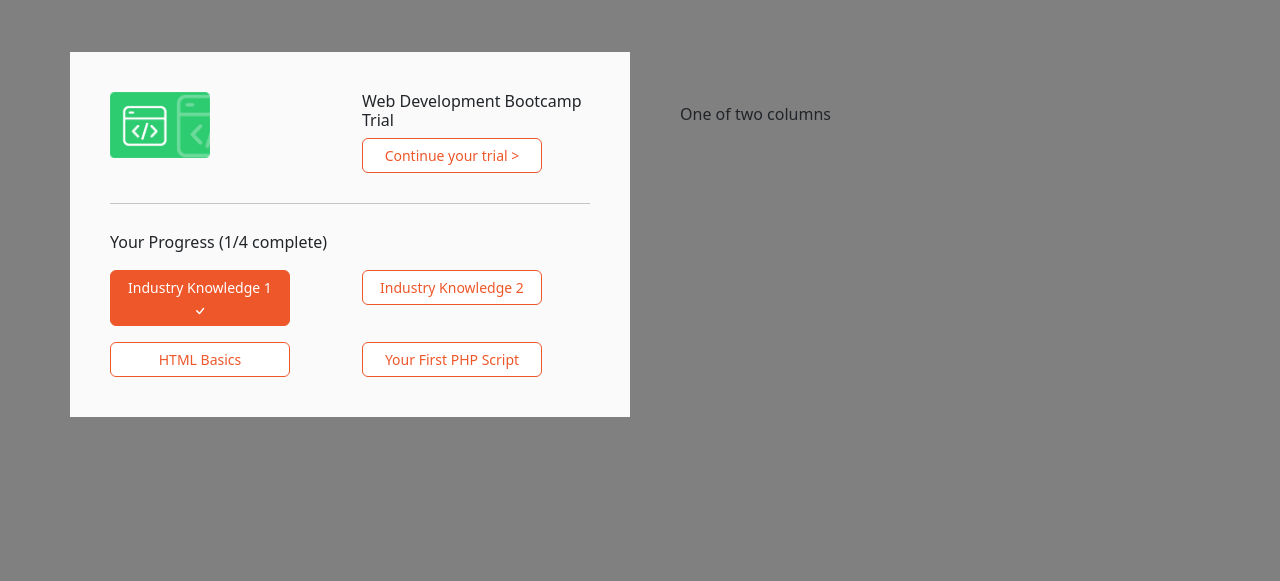
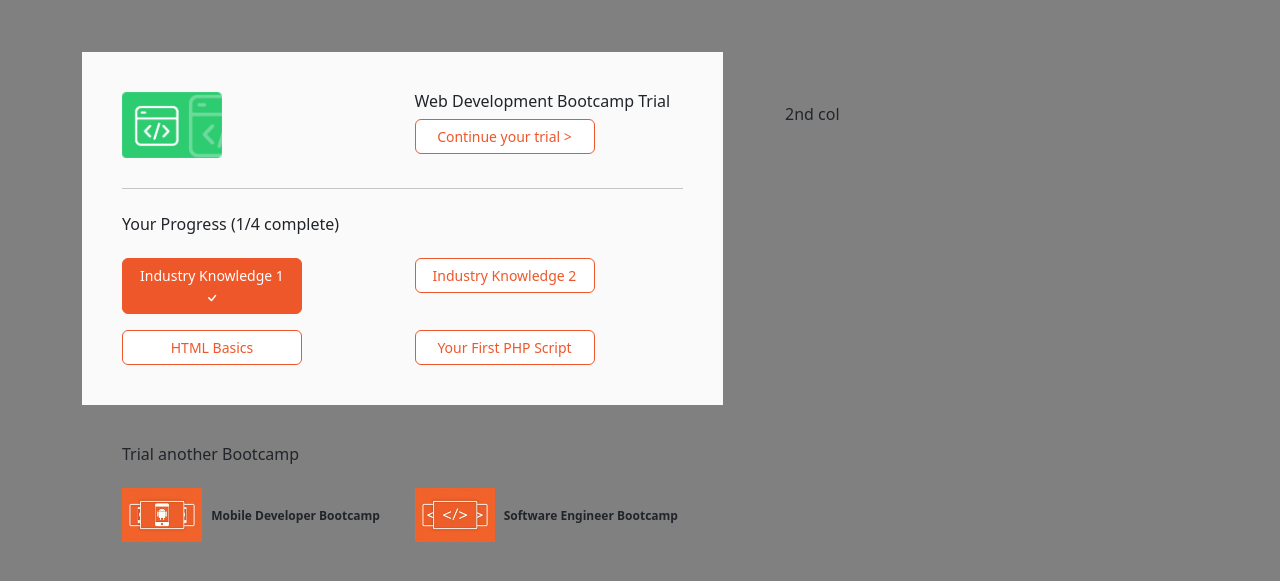
Before and after one commit to TijanJackson/HyperionDevTest, a plain HTML site: page index.html in a window 1280 px wide. Shown: the part 41-622 px from the top of the page. Drawn offline with nearby package versions, Linux system fonts and the light colour scheme.

Commit message:
Changed index content for HyperionDevTest

```diff
--- a/index.html
+++ b/index.html
@@ -30,7 +30,8 @@
     </div>
     <div class="container" id="info-container-1">
         <div class="row">
-          <div id="first-info-col" class="col-sm">
+          <div class="col-sm-7">
+            <div id="first-info-col-a">
 
             <div class="row">
                 <div class="col-sm">
@@ -45,7 +46,7 @@
             </div>
 
             <hr>
-            Your Progress (1/4 complete)
+            <p class="h6">Your Progress (1/4 complete)</p>
             <div class="row">
                 <div class="col-sm">
                     <button id="progressBtnOne" type="button" class="btn btn-primary button mt-3 active-btn">Industry Knowledge 1
@@ -71,10 +72,31 @@
                 </div>
             </div>
 
+            </div>
+
+            <div id="first-info-col-b">
+                <p class="h6 pb-3">Trial another Bootcamp</p>
+                <div class="row">
+
+                    <div class="col-sm">
+                        <img src="another-trial-image-1.png"  class="another-trial-image">
+                        <p class="p another-trial-p">Mobile Developer Bootcamp</p>
+                    </div>
+
+                    <div class="col-sm">
+                        <img src="another-trial-image-2.png" class="another-trial-image">
+                        <p class="p another-trial-p">Software Engineer Bootcamp</p>
+                    </div>
+
+                </div>
+            </div>
+
           </div>
+
           <div id="second-info-col" class="col-sm">
-            One of two columns
+            2nd col
           </div>
+
         </div>
     </div>
     <script src="index.js"></script>
--- a/style.css
+++ b/style.css
@@ -9,8 +9,12 @@ body {
     padding-top: 50px;
 }
 
-#first-info-col {
+#first-info-col-a {
     background: #FAFAFA;
+    padding: 40px;
+}
+
+#first-info-col-b {
     padding: 40px;
 }
 
@@ -54,6 +58,17 @@ button {
         width: 80px;
     }
 
+    .another-trial-image {
+        display: inline;
+        width: 80px;
+    }
+
+    .another-trial-p {
+        font-size: 12px;
+        font-weight: bold;
+        margin-top: 10px;
+    }
+
     #bootcamp {
         display: none;
     }
@@ -95,6 +110,13 @@ button {
 }
 
 @media (min-width: 1200px) {
+
+    .another-trial-p {
+        margin-left: 5px;
+        display: inline;
+        margin-top: 0;
+    }
+
 }
 
 @media (min-width: 1600px) {
```
Also changed, not shown: another-trial-image-1.png (added), another-trial-image-2.png (added).
